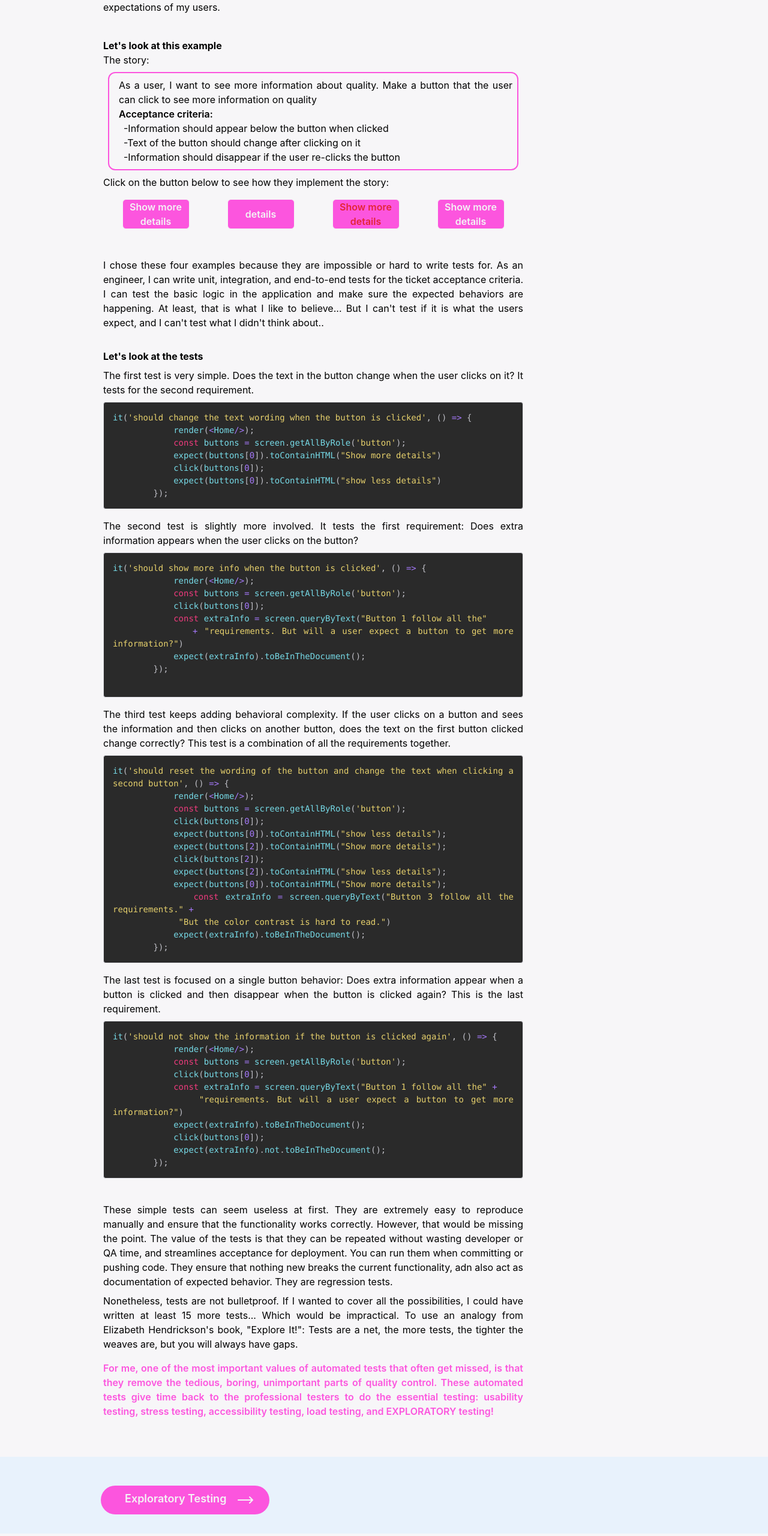
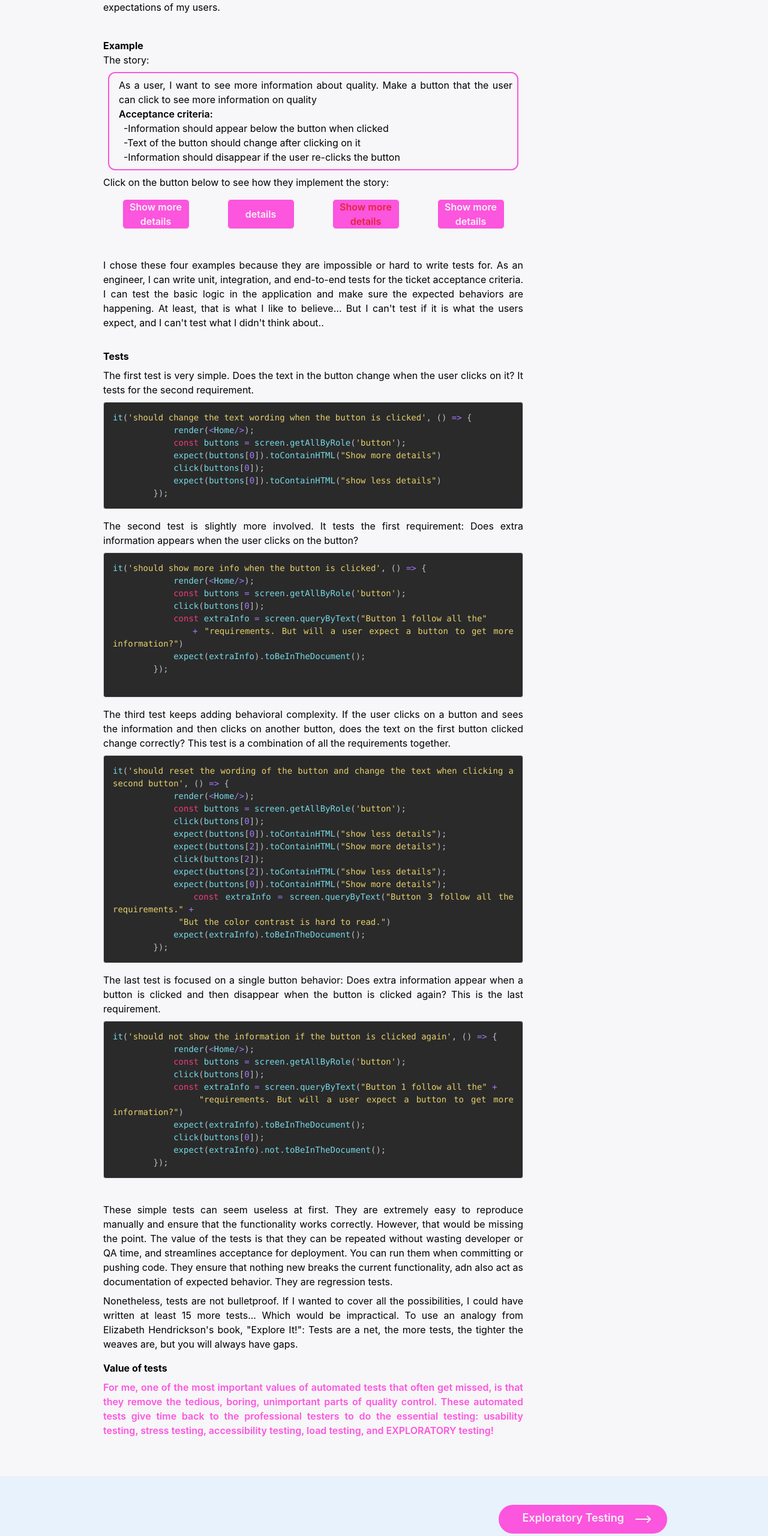
Before and after one commit to willot/Quality, a React (Create React App) app: page / in a window 1280 px wide. Shown: the part 964-3525 px from the top of the page at 60% size. Built offline with nearby package versions, Linux system fonts and the light colour scheme.

Commit message:
footer styling

```diff
--- a/src/components/LayoutWrapper.tsx
+++ b/src/components/LayoutWrapper.tsx
@@ -313,7 +313,7 @@ export const LayoutWrapper = ({
             </section>
             <footer className="bg-blue-light">
                 <nav
-                    className="flex flex-row justify-between pl-2 pr-2 md:pr-16 py-8 w-full md:w-10/12 lg:w-9/12 xl:w8/12 2xl:w-7/12 m-auto">
+                    className={`flex flex-row ${buttonFlow[pageName].button1.text !== "" ? "justify-between": "justify-end" } pl-2 pr-2 py-8 w-full md:w-10/12 lg:w-9/12 xl:w8/12 2xl:w-7/12 m-auto`}>
                     {buttonFlow[pageName].button1.text !== "" &&
                     <NavButton text={buttonFlow[pageName].button1.text} linkUrl={buttonFlow[pageName].button1.link}
                                left={true}/>}
--- a/src/pages/Home.tsx
+++ b/src/pages/Home.tsx
@@ -137,7 +137,7 @@ export const Home = () => {
                     </p>
                 </section>
                 <section className="pb-10">
-                    <h2 className="font-bold">Let's look at this example</h2>
+                    <h2 className="font-bold">Example</h2>
                     <h3>The story:</h3>
                     <section className="border-2 border-pink p-2 m-2 rounded-xl">
                         <p className="pl-2">As a user, I want to see more information about quality. Make a button that
@@ -172,7 +172,7 @@ export const Home = () => {
                     what I didn't think about..
                 </section>
                 <section className="pt-4 pb-6">
-                    <h2 className="font-bold">Let's look at the tests</h2>
+                    <h2 className="font-bold">Tests</h2>
                     <p className="py-2">The first test is very simple. Does the text in the button change when the user
                         clicks on
                         it? It tests for
@@ -233,7 +233,8 @@ export const Home = () => {
                             use
                             an analogy from Elizabeth Hendrickson's book, "Explore It!": Tests are a net, the
                             more tests, the tighter the weaves are, but you will always have gaps.</p>
-                        <p className="pt-4 text-pink font-semibold">For me, one of the most important values of
+                        <h2 className="font-bold pt-4">Value of tests</h2>
+                        <p className="pt-2 text-pink font-semibold">For me, one of the most important values of
                             automated
                             tests that often get missed, is that they remove the tedious, boring, unimportant parts of
                             quality control. These automated tests give time back to the professional testers to do the
```
